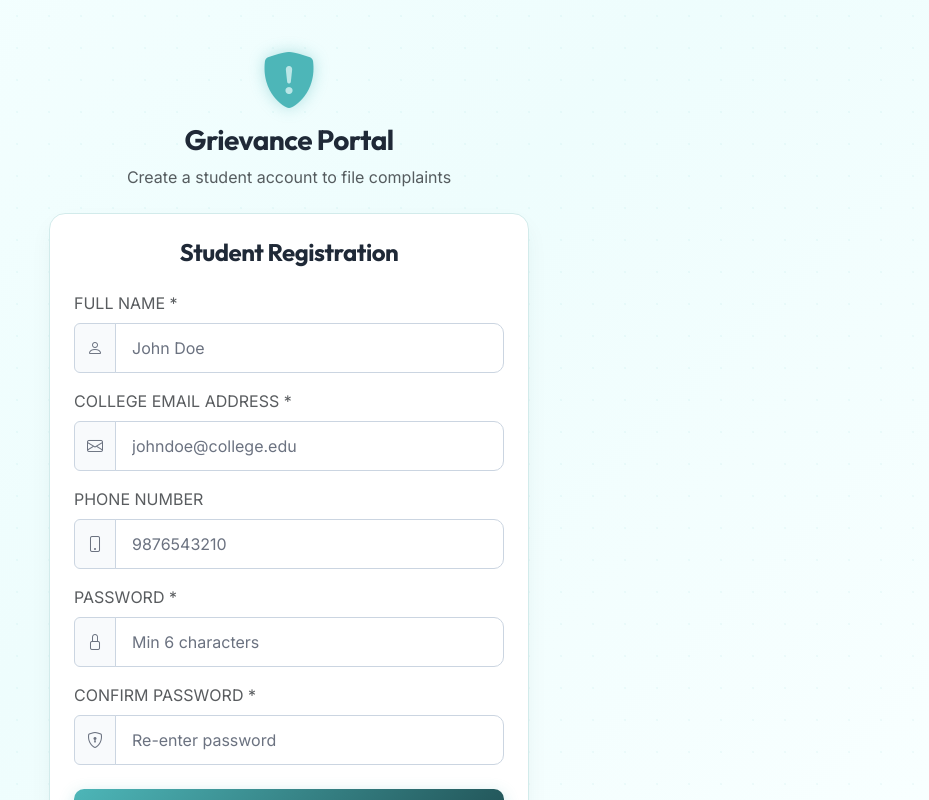
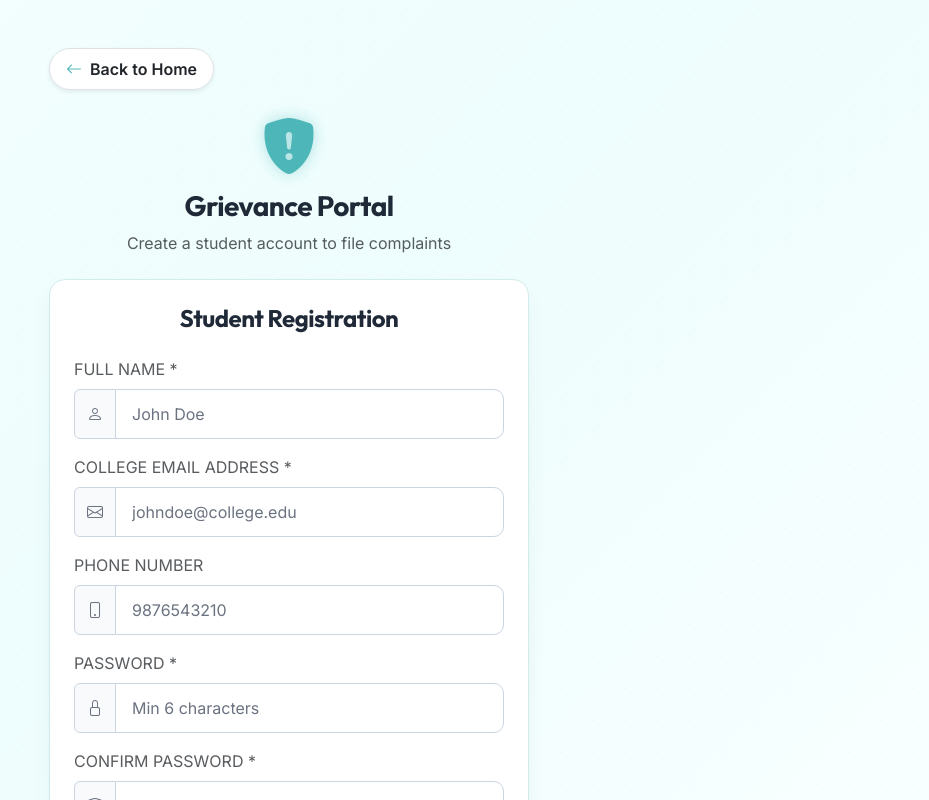
Before and after one commit to anikethpa-stack/Complaint-Management-System, a React (Vite) app in the folder frontend/: page /register in a window 1280 px wide. Shown: the top 800 px of the page, without its empty margins (351-1280 px from the left). Built offline with nearby package versions, Linux system fonts and the light colour scheme; no server answers.

Commit message:
upadated the register page

```diff
--- a/frontend/src/pages/Register.jsx
+++ b/frontend/src/pages/Register.jsx
@@ -61,6 +61,12 @@ const Register = () => {
   return (
     <div className="container d-flex align-items-center justify-content-center min-vh-100 py-5">
       <div className="w-100" style={{ maxWidth: '480px' }}>
+        <div className="mb-4 text-start">
+          <Link to="/" className="text-dark text-decoration-none fs-7 fw-semibold bg-white p-2 px-3 rounded-pill border shadow-sm d-inline-flex align-items-center">
+            <i className="bi bi-arrow-left me-2 text-primary"></i> Back to Home
+          </Link>
+        </div>
+
         <div className="text-center mb-4">
           <Link to="/" className="text-decoration-none">
             <i className="bi bi-shield-fill-exclamation text-primary display-4 glow-text mb-2 d-inline-block"></i>
```
